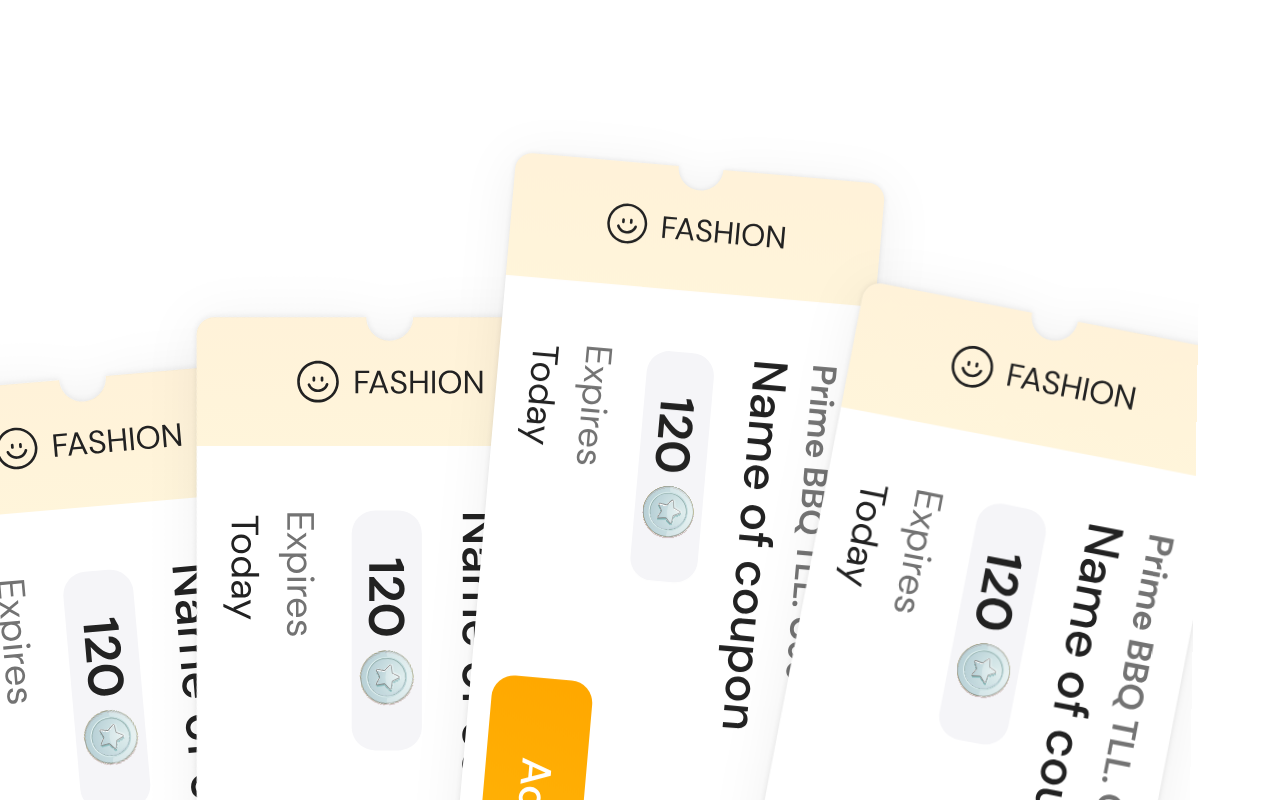
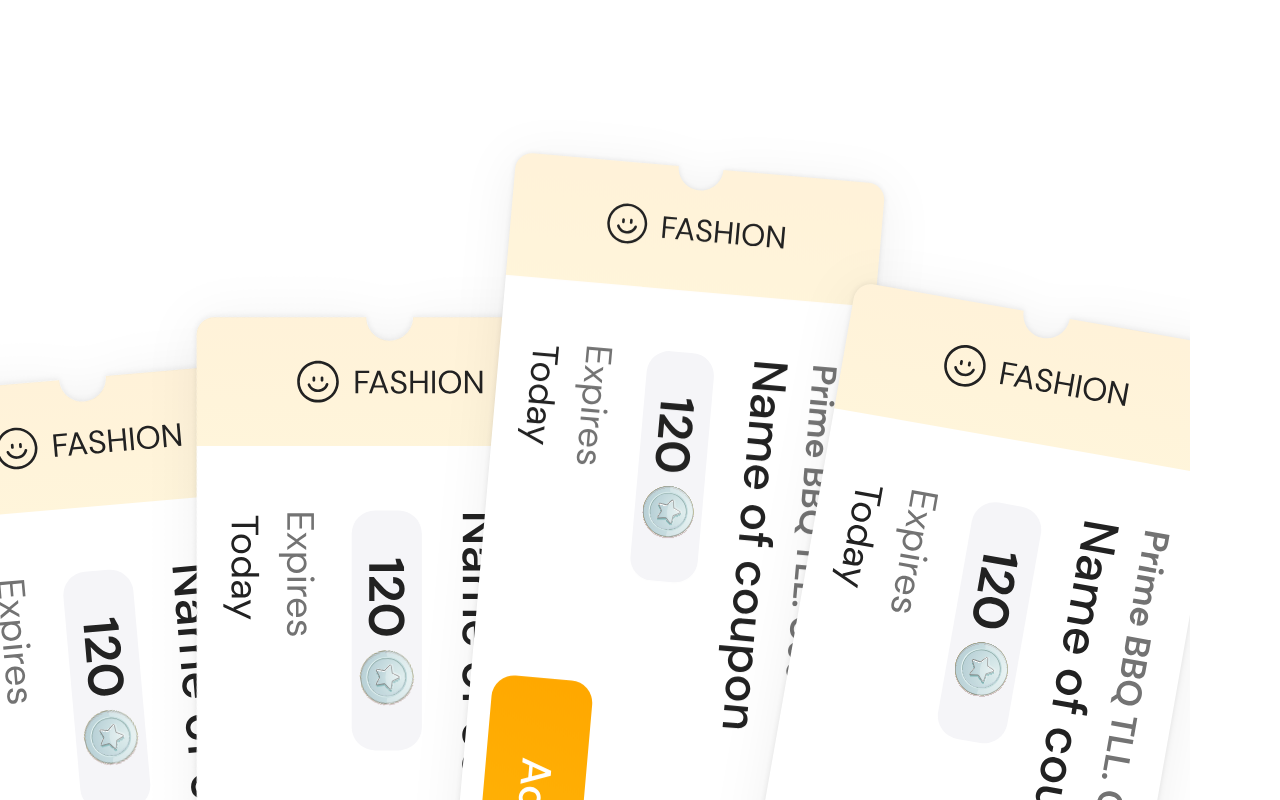
Before and after one commit to zhumabek21042000/onboarding, a plain HTML site: page loyalty_coupon.html in a window 1280 px wide. Shown: the top 800 px of the page. Drawn offline with Linux system fonts and the light colour scheme.

Commit message:
missed file

```diff
--- a/stylesheets/coupon.css
+++ b/stylesheets/coupon.css
@@ -229,7 +229,7 @@
 .loyalty-coupon-list img:nth-child(4) {
   width: 50%;
   position: absolute;
-  transform: rotate(1deg);
+  transform: rotate(0deg);
   right: 0%;
   top: 16px;
 }
```
